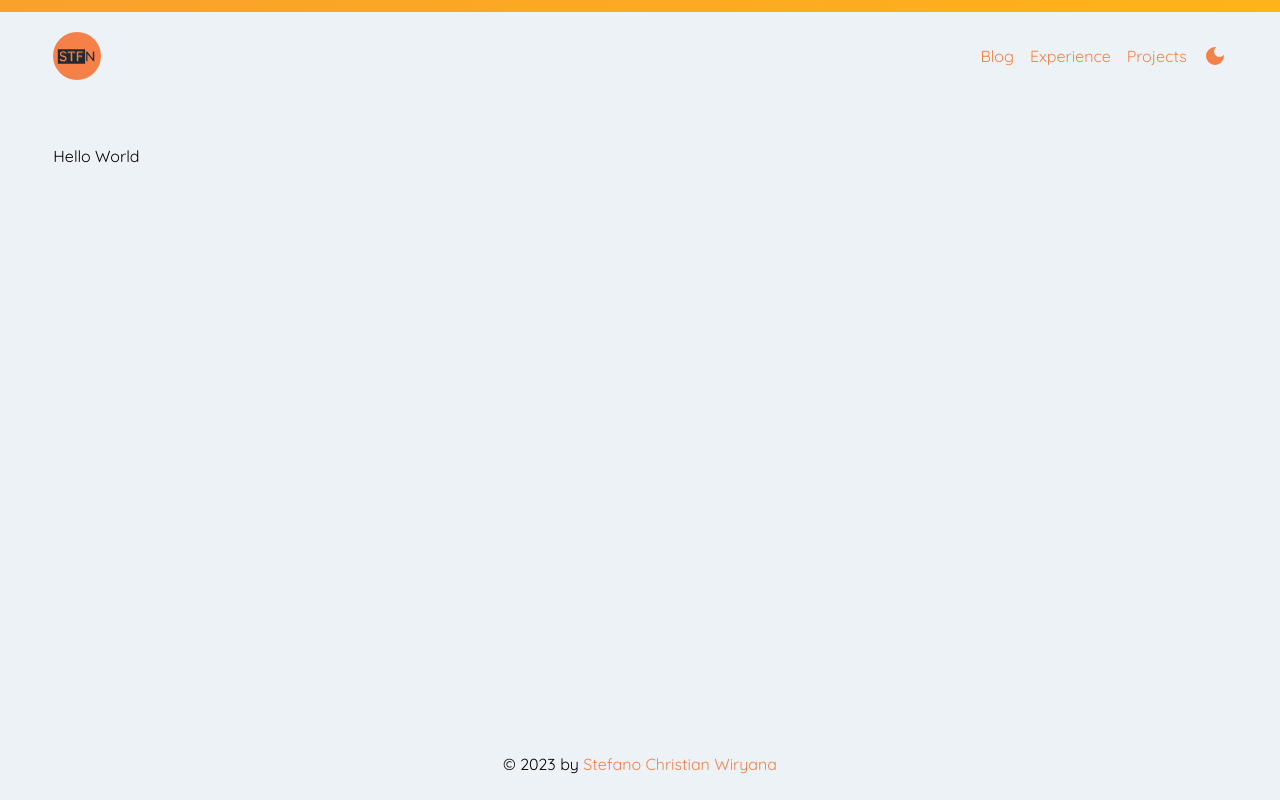
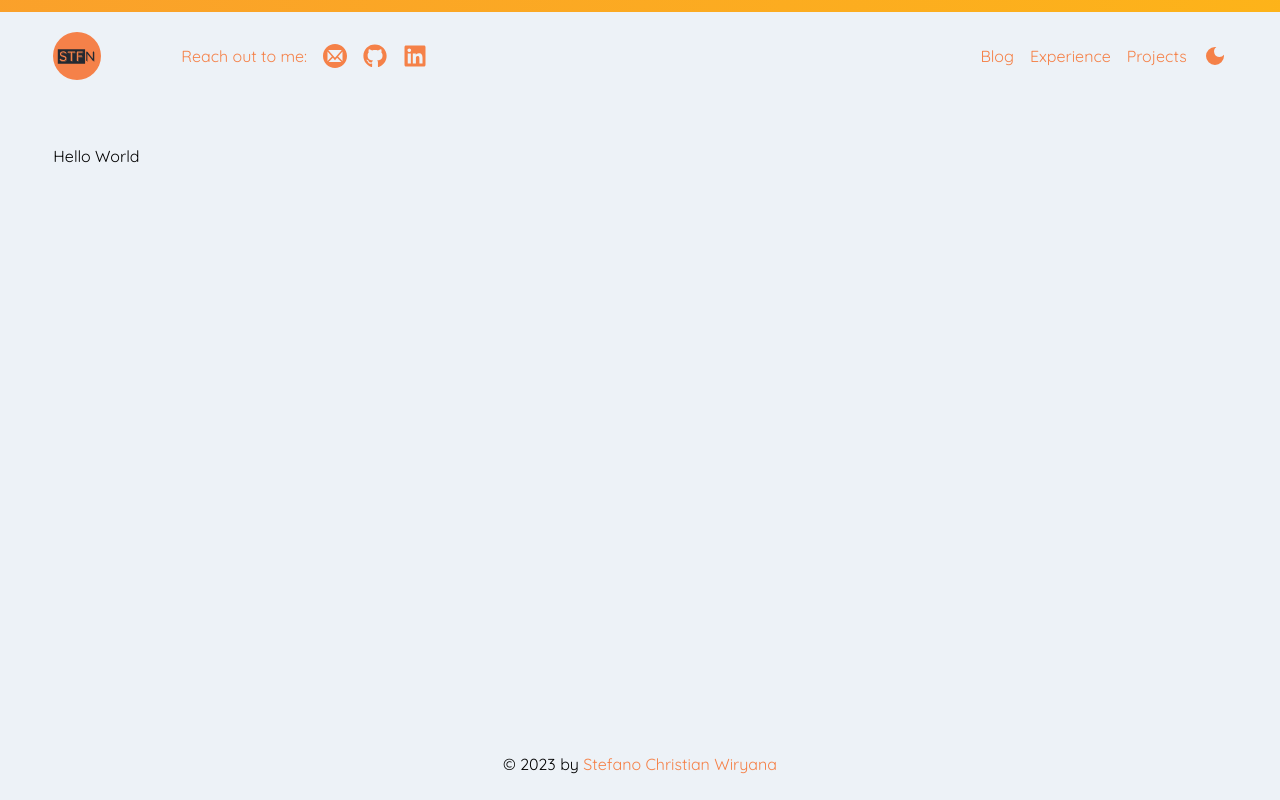
Before and after one commit to Stefanc23/stfn.vercel.app, a Next.js app: page / in a window 1280 px wide. Built offline with nearby package versions, Linux system fonts and the light colour scheme.

Commit message:
Add social links to header

```diff
--- a/src/components/Header.tsx
+++ b/src/components/Header.tsx
@@ -2,27 +2,42 @@
 
 import Link from 'next/link';
 import Image from 'next/image';
-import React, { useState } from 'react';
+import React, { useState, useEffect } from 'react';
+import { FaGithub, FaLinkedin } from 'react-icons/fa';
+import { ImMail4 } from 'react-icons/im';
 import { MdMenu, MdOutlineClose } from 'react-icons/md';
+
 import OuterClickListener from './OuterClickListener';
 import UnstyledLink from './UnstyledLink';
 import ThemeSwitcher from './ThemeSwitcher';
 
 const Header: React.FC = () => {
   const [expanded, setExpanded] = useState(false);
+  const [headerBg, setHeaderBg] = useState('bg-transparent');
   const links = [
     { href: 'https://medium.com/@stefanocw', label: 'Blog' },
     { href: '#experience', label: 'Experience' },
     { href: '#projects', label: 'Projects' },
   ];
 
+  useEffect(() => {
+    window.addEventListener('scroll', () => {
+      window.scrollY > 23
+        ? setHeaderBg('bg-light dark:bg-dark')
+        : setHeaderBg('bg-transparent');
+    });
+  }, []);
+
   const handleClick = () => {
     setExpanded(!expanded);
   };
 
   return (
-    <header className="fixed bottom-0 z-50 w-full bg-transparent py-5 md:py-8 md:sticky md:top-0">
+    <header
+      className={`fixed bottom-0 z-50 w-full py-5 md:py-8 md:sticky md:top-0 ${headerBg}`}
+    >
       <div className="max-w-[120rem] mx-auto w-11/12 flex items-center justify-between">
+        <div className="flex">
           <Link href="/">
             <Image
               className="cursor-pointer rounded-full"
@@ -36,6 +51,35 @@ const Header: React.FC = () => {
               priority
             />
           </Link>
+          <ul className="ml-20 flex items-center space-x-4 text-2xl text-primary">
+            <li className="text-base hidden md:block">Reach out to me:</li>
+            <li
+              className="hover:text-secondary transition-colors"
+              title="stefanowiryana@gmail.com"
+            >
+              <UnstyledLink href="mailto:stefanowiryana@gmail.com">
+                <ImMail4 />
+              </UnstyledLink>
+            </li>
+            <li
+              className="hover:text-secondary transition-colors"
+              title="github.com/stefanc23"
+            >
+              <UnstyledLink href="https://github.com/stefanc23">
+                <FaGithub />
+              </UnstyledLink>
+            </li>
+            <li
+              className="hover:text-secondary transition-colors"
+              title="linkedin.com/in/stefanowiryana"
+            >
+              <UnstyledLink href="https://linkedin.com/in/stefanowiryana">
+                <FaLinkedin />
+              </UnstyledLink>
+            </li>
+          </ul>
+        </div>
+
         <nav>
           <ul className="flex items-center justify-between space-x-4 md:flex-row flex-row-reverse">
             <li className="md:hidden">
--- a/src/components/ThemeSwitcher.tsx
+++ b/src/components/ThemeSwitcher.tsx
@@ -13,13 +13,13 @@ const ThemeSwitcher = () => {
     setMounted(true);
   }, []);
 
-  if (!mounted) {
-    return null;
-  }
-
   return (
-    <div className="flex items-center text-primary hover:text-secondary transition-colors text-2xl">
-      {theme === 'dark' ? (
+    <div
+      className={`flex items-center text-primary hover:text-secondary transition-colors text-2xl ${
+        !mounted && 'invisible'
+      }`}
+    >
+      {theme === 'dark' && mounted ? (
         <button onClick={() => setTheme('light')}>
           <MdLightMode />
         </button>
```
Lines whose indentation alone changed are shown as unchanged.
